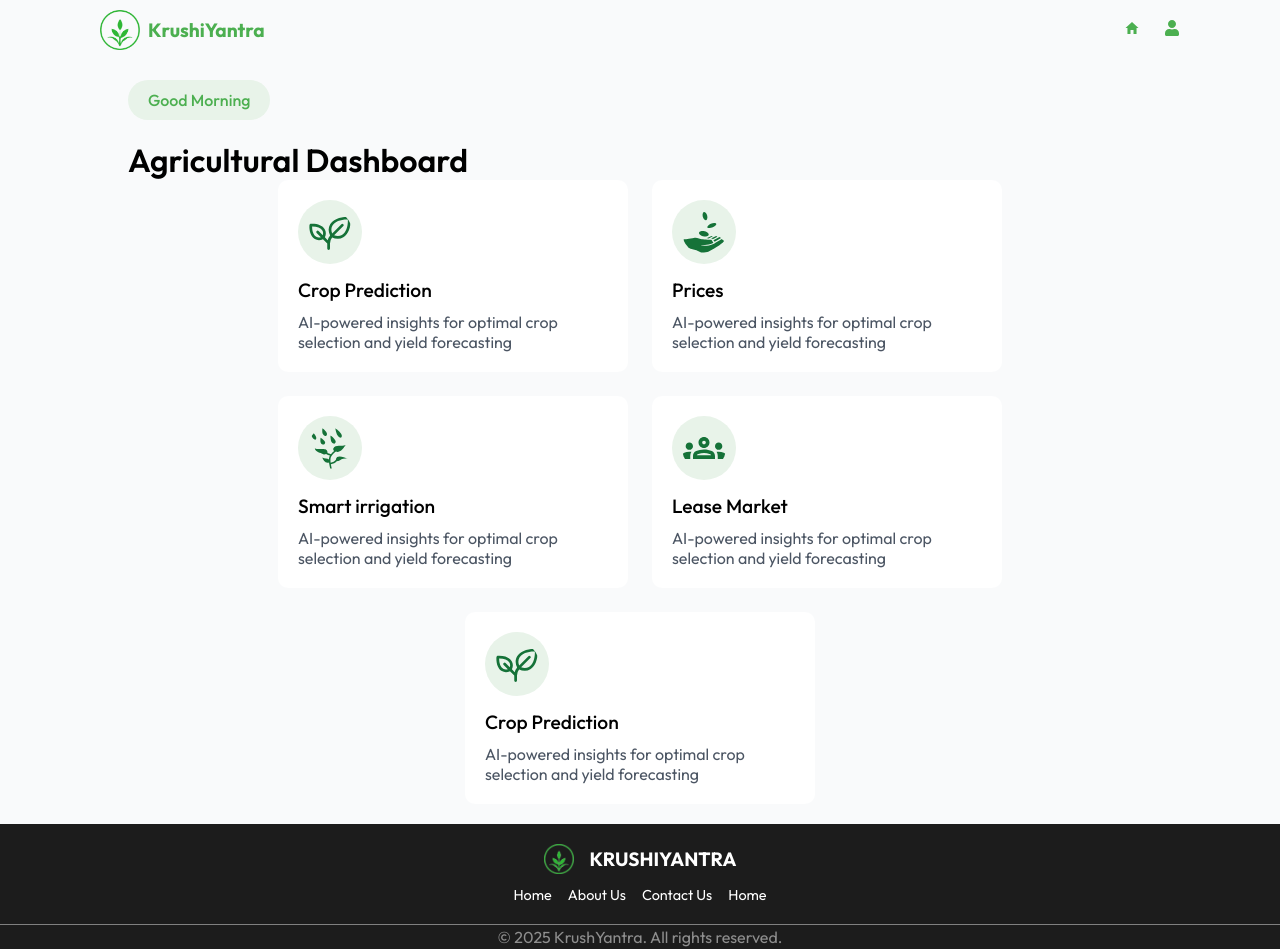
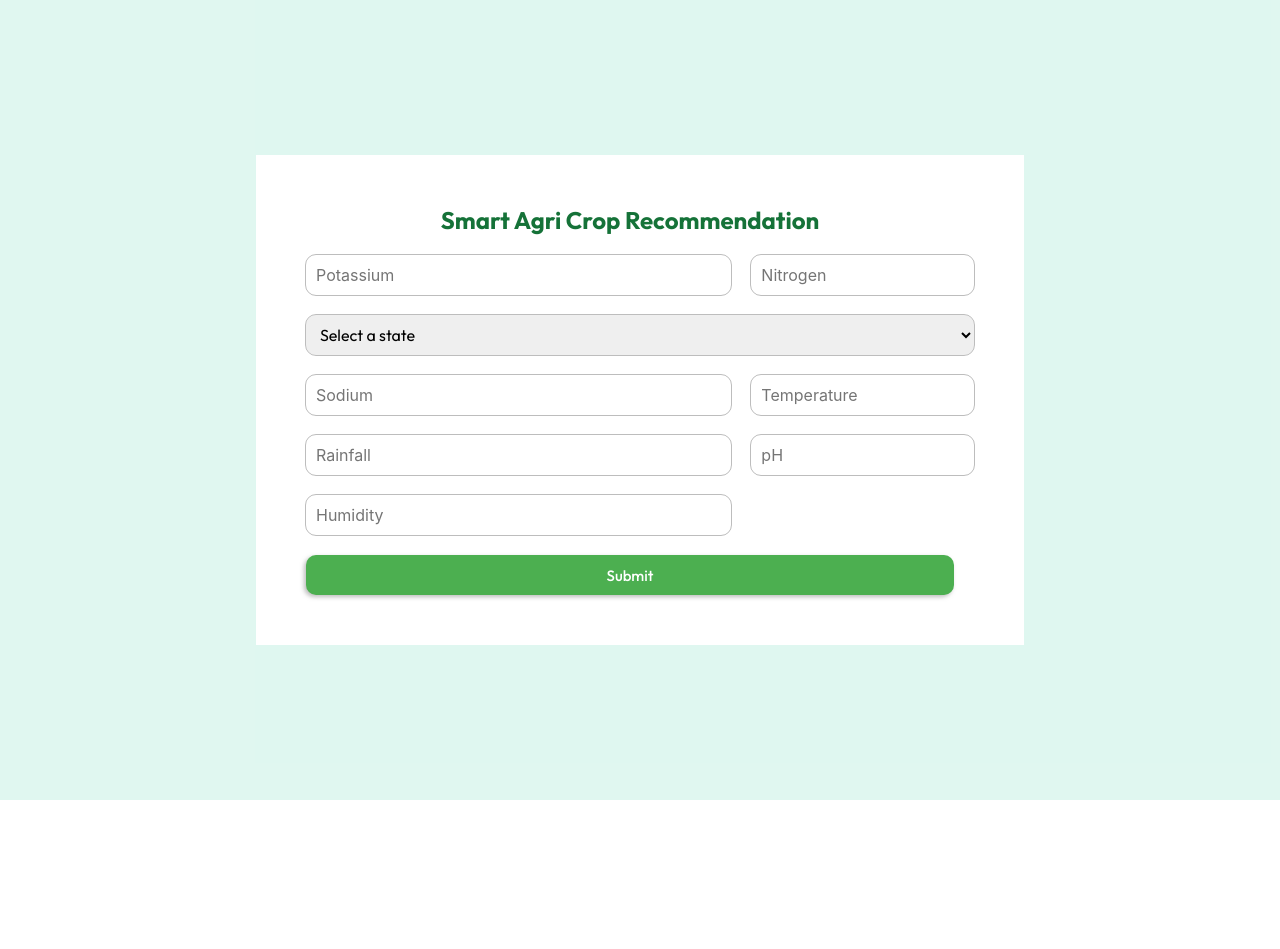
Before and after one commit to GopalDose/kkwagh, a React app in the folder frontend/: page / in a window 1280 px wide. After the commit the page ends 800 px from the top, so only its background shows below. Built offline with nearby package versions, Linux system fonts and the light colour scheme; the HTML template or start-up script is replaced by a standard one.

Commit message:
crop recommendation form design complete

```diff
--- a/frontend/src/App.jsx
+++ b/frontend/src/App.jsx
@@ -9,6 +9,7 @@ import About from './components/About/About';
 import Registration from './components/Registration/Registration';
 import LeaseMarket from './components/LeaseMarket/LeaseMarket';
 import Dashboard from './components/Dashboard/Dashboard';
+import CropRecommendation from './components/CropRecommendation/CropRecommendation';
 
 const App = () => {
   const [loading, setLoading] = useState(true);
@@ -33,10 +34,11 @@ const App = () => {
           {/* <Hero />
           <Services />
           <About/>
-          <Footer/> */}
+          <Footer/>  */}
           {/* <LeaseMarket/> */}
-          <Dashboard/>
+          {/* <Dashboard/> */}
           {/* <Registration/> */}
+          <CropRecommendation/>
         </>
       )}
     </>
--- /dev/null
+++ b/frontend/src/components/CropRecommendation/CropRecommendation.css
@@ -0,0 +1,93 @@
+@import url('https://fonts.googleapis.com/css2?family=Nunito:ital,wght@0,200..1000;1,200..1000&family=Outfit:wght@100..900&display=swap');
+
+
+.crop-form{
+    display: grid;
+    grid-template-columns : repeat(3, 1fr); ;
+    grid-gap: 20px;
+    padding: 50px;
+    background-color: #fff;
+
+}
+
+.crop-form .form-title{
+    text-align: center;
+    grid-column: span 3;
+    color: var(--second);
+}
+
+.inline-flex{
+    width: 100%;
+    display: inline;
+    gap: 10px;
+
+}
+
+.sm-inline-flex{
+    width: 100%;
+    column-span: all;
+    grid-column: span 4;
+    display: inline;
+}
+
+.crop-form input{
+    border: 1.5px solid #ecedec;
+    border-radius: 10px;
+    height: 50px;
+    grid-column: span 2;
+    display: flex;
+    align-items: center;
+    padding-left: 10px;
+    transition: 0.2s ease-in-out;
+  }
+
+.crop-form input , select{
+    height: 40px;
+    border-radius: 10px;
+    border: none;
+    outline: 1px solid rgba(128, 128, 128, 0.521);
+    font-size: 16px;
+    font-family: 'Outfit';
+    padding: 5px 10px;
+}
+
+::placeholder {
+    font-family: -apple-system, BlinkMacSystemFont, "Segoe UI", Roboto, Oxygen,
+      Ubuntu, Cantarell, "Open Sans", "Helvetica Neue", sans-serif;
+  }
+
+  .crop-form input:focus {
+    outline: none;
+  }
+
+  .inputForm:focus-within {
+    border: 1.5px solid var(--second);
+  }
+
+  .crop-form input:focus {
+    outline: none;
+  }
+
+  .crop-form input:focus-within {
+    border: 1.5px solid var(--second);
+  }
+
+
+  .submitbtn {
+    background-color: var(--first);
+    border: none;
+    color: white;
+    font-size: 15px;
+    font-weight: 500;
+    border-radius: 10px;
+    height: 40px;
+    grid-column: span 3;
+    width: 100%;
+    box-shadow: -2px 2px 4px rgba(128, 128, 128, 0.521);
+    cursor: pointer;
+  }
+
+
+  .button-submit:hover {
+    background-color: var(--second);
+  }
--- /dev/null
+++ b/frontend/src/components/CropRecommendation/CropRecommendation.jsx
@@ -0,0 +1,125 @@
+import React, { useState } from "react";
+import "./CropRecommendation.css";
+
+function CropRecommendation() {
+  const indianStates = [
+    "Andhra Pradesh",
+    "Arunachal Pradesh",
+    "Assam",
+    "Bihar",
+    "Chhattisgarh",
+    "Goa",
+    "Gujarat",
+    "Haryana",
+    "Himachal Pradesh",
+    "Jharkhand",
+    "Karnataka",
+    "Kerala",
+    "Madhya Pradesh",
+    "Maharashtra",
+    "Manipur",
+    "Meghalaya",
+    "Mizoram",
+    "Nagaland",
+    "Odisha",
+    "Punjab",
+    "Rajasthan",
+    "Sikkim",
+    "Tamil Nadu",
+    "Telangana",
+    "Tripura",
+    "Uttar Pradesh",
+    "Uttarakhand",
+    "West Bengal",
+  ];
+
+  const [selectedState, setSelectedState] = useState("");
+
+  return (
+    <>
+      <div className="content">
+        {/* <div className="title">
+          <h2>Smart Crop Recommendation</h2>
+        </div> */}
+
+        <div className="crop-form">
+            <h2 className="form-title">
+                Smart Agri Crop Recommendation
+            </h2>
+          <input
+            type="number"
+            name=""
+            min={0}
+            placeholder="Potassium"
+            id=""
+            required
+          />
+          <input
+            type="number"
+            name=""
+            min={0}
+            placeholder="Nitrogen"
+            id=""
+            required
+          />
+
+          <select
+            name=""
+            id=""
+            required
+            className="sm-inline-flex"
+            value={selectedState}
+            onChange={(e) => setSelectedState(e.target.value)}
+          >
+            <option value="" disabled>
+              Select a state
+            </option>
+            {indianStates.map((state, index) => (
+              <option key={index} value={state}>
+                {state}
+              </option>
+            ))}
+          </select>
+          <input type="number" name="" id="" placeholder="Sodium" required />
+          <input
+            type="number"
+            min={0}
+            name=""
+            placeholder="Temperature"
+            id=""
+            required
+          />
+          <input
+            type="number"
+            min={0}
+            name=""
+            placeholder="Rainfall"
+            id=""
+            required
+          />
+          <input
+            type="number"
+            min={0}
+            name=""
+            placeholder="pH"
+            id=""
+            required
+          />
+          <input
+            type="number"
+            min={0}
+            name=""
+            placeholder="Humidity"
+            id=""
+            required
+          />
+          <button type="submit" className="submitbtn">
+            <span>Submit</span>
+          </button>
+        </div>
+      </div>
+    </>
+  );
+}
+
+export default CropRecommendation;
```
Also changed, not shown: 2 other files (tests, documents, lock files or other folders).
